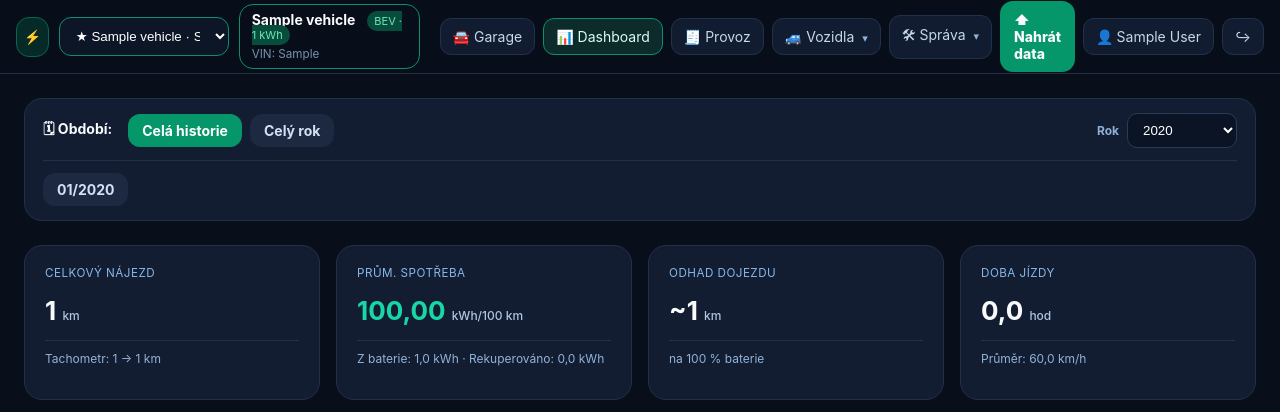
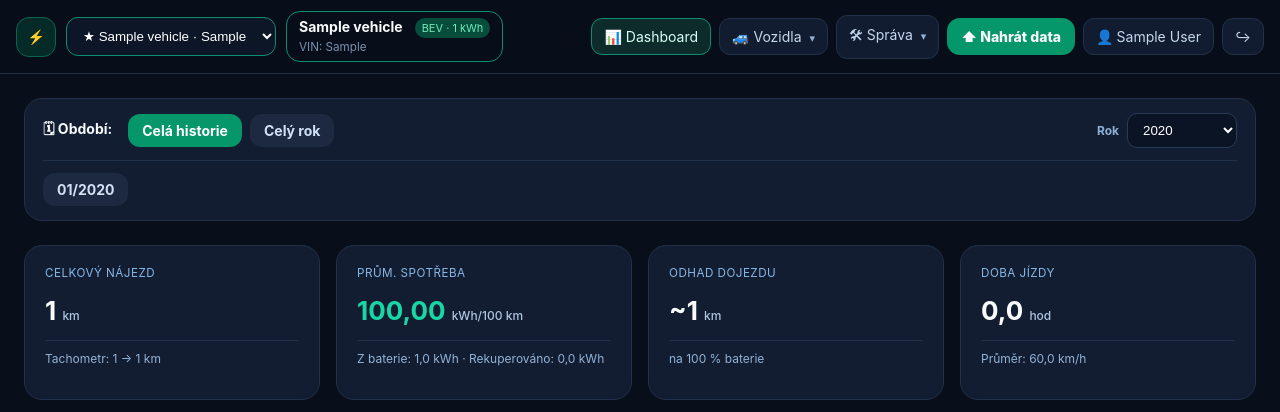
Before and after one commit to filipekp/ev_dashboard, a PHP site: page / in a window 1280 px wide. Shown: the top 412 px of the page. Run offline with PHP 8.4, Linux system fonts and the light colour scheme; the visitor is signed in with stand-in values (Sample User, id 1); tables that the repository leaves empty hold one stand-in row (values such as "Sample post").

Commit message:
feat(ui): rework navigation to improve organization and accessibility

```diff
--- a/templates/partials/navigation.php
+++ b/templates/partials/navigation.php
@@ -52,18 +52,15 @@ $navCurrent = static function (string $page) use ($navPage): string {
     <div class="spacer"></div>
 
     <nav class="desktop-nav" aria-label="Hlavní navigace">
-        <a class="toplink<?= $navCurrent('garage.php') ?>" href="garage.php">🚘 Garage</a>
         <a class="toplink<?= $navCurrent('index.php') ?>" href="index.php<?= $navVehicleId ? '?vehicle_id=' . $navVehicleId : '' ?>">📊 Dashboard</a>
-        <?php if ($navHasVehicle): ?>
-            <a class="toplink<?= $navCurrent('operations.php') ?>" href="operations.php?vehicle_id=<?= $navVehicleId ?>">🧾 Provoz</a>
-        <?php endif; ?>
 
         <details class="nav-dropdown">
             <summary class="toplink">🚙 Vozidla <span class="nav-chevron">▾</span></summary>
             <div class="nav-dropdown-menu">
                 <a href="index.php?add_vehicle=1">➕ Přidat vozidlo</a>
+                <?php if ($navHasVehicle): ?><a href="operations.php?vehicle_id=<?= $navVehicleId ?>">🧾 Provoz</a><?php endif; ?>
+                <a class="<?= $navCurrent('garage.php') ?>" href="garage.php">🚘 Garage</a>
                 <?php if ($navCanManageVehicles): ?><a href="vehicles.php">⚙️ Správa vozidel</a><?php endif; ?>
-                <?php if ($navHasVehicle): ?><a href="operations.php?vehicle_id=<?= $navVehicleId ?>">🧾 Provoz aktuálního vozu</a><?php endif; ?>
             </div>
         </details>
 
```
